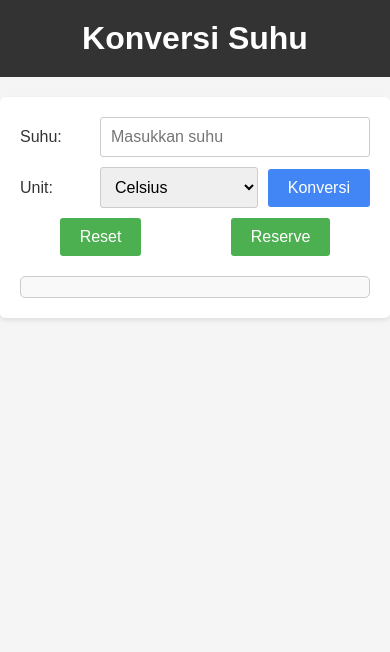
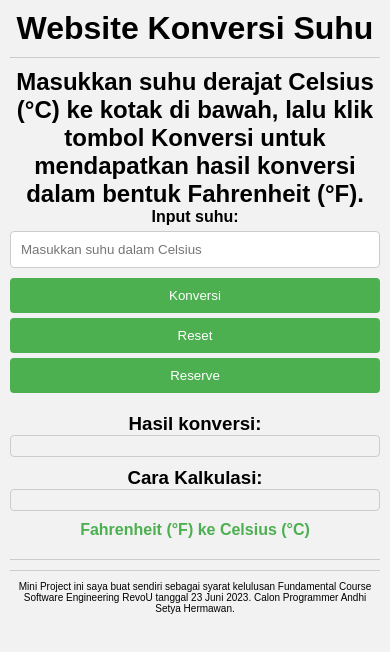
Before and after one commit to AndhiSetyaHermawan/RevoU_day1, a plain HTML site: page index.html in a window 390 px wide. Drawn offline with Linux system fonts and the light colour scheme.

Commit message:
Update 20/06/2023 16.45

```diff
--- a/css/style.css
+++ b/css/style.css
@@ -5,85 +5,158 @@
   padding: 0;
 }
 
-/* Styling umum */
+/* Body Styles */
 body {
   font-family: Arial, sans-serif;
-  background-color: #f5f5f5;
-  color: #333;
+  background-color: #f2f2f2;
 }
 
-header {
-  background-color: #333;
+.container {
+  max-width: 800px;
+  margin: 0 auto;
   padding: 20px;
+}
+
+.header {
+  text-align: center;
+  margin-bottom: 20px;
+}
+
+.divider {
+  border: none;
+  border-top: 1px solid #ccc;
+  margin: 20px 0;
+}
+
+.content {
+  text-align: center;
+  margin-bottom: 40px;
+}
+
+.unit {
+  font-weight: bold;
+}
+
+.input-container {
+  margin-bottom: 20px;
+}
+
+label {
+  display: block;
+  margin-bottom: 5px;
+  font-weight: bold;
+}
+
+input[type="number"] {
+  width: 100%;
+  padding: 10px;
+  border: 1px solid #ccc;
+  border-radius: 4px;
+}
+
+.button-container {
+  display: flex;
+  justify-content: center;
+  gap: 10px;
+  margin-bottom: 20px;
+}
+
+.btn {
+  padding: 10px 20px;
+  border: none;
+  border-radius: 4px;
+  background-color: #4caf50;
+  color: #fff;
+  cursor: pointer;
+  transition: background-color 0.3s;
+}
+
+.btn:hover {
+  background-color: #45a049;
+}
+
+.result-container {
+  margin-bottom: 20px;
+}
+
+.result {
+  padding: 10px;
+  border: 1px solid #ccc;
+  border-radius: 4px;
   text-align: center;
 }
 
-h1 {
-  color: #fff;
+.calculation-container {
+  margin-bottom: 20px;
 }
 
-main {
-  max-width: 600px;
-  margin: 20px auto;
-  padding: 20px;
-  background-color: #fff;
-  border-radius: 5px;
-  box-shadow: 0 2px 5px rgba(0, 0, 0, 0.1);
+.calculation {
+  padding: 10px;
+  border: 1px solid #ccc;
+  border-radius: 4px;
 }
 
-form {
-  display: flex;
-  flex-wrap: wrap;
-  gap: 10px;
-  align-items: center;
-  justify-content: center;
+.link-container {
+  text-align: center;
+  margin-bottom: 20px;
 }
 
-.input-group {
-  flex: 1 1 200px;
-  display: flex;
-  align-items: center;
+a {
+  text-decoration: none;
+  color: #4caf50;
+  font-weight: bold;
 }
 
-label {
-  flex-basis: 80px;
+.footer {
+  text-align: center;
+  margin-top: 20px;
+  padding-top: 20px;
+  border-top: 1px solid #ccc;
+  font-size: 12px;
 }
 
-input,
-select {
-  flex: 1;
+/* Responsive Styles */
+@media (max-width: 600px) {
+  .container {
     padding: 10px;
-  border: 1px solid #ccc;
-  border-radius: 3px;
-  font-size: 16px;
   }
 
-button {
-  padding: 10px 20px;
-  border: none;
-  border-radius: 3px;
-  background-color: #4caf50;
-  color: #fff;
-  font-size: 16px;
-  cursor: pointer;
-  margin: 0 auto;
+  .header {
+    margin-bottom: 10px;
   }
 
-button[type="submit"] {
-  background-color: #4285f4;
+  .divider {
+    margin: 10px 0;
   }
 
-button:hover {
-  background-color: #45a049;
+  .content {
+    margin-bottom: 20px;
   }
 
-#conversionResult {
-  margin-top: 20px;
-  padding: 10px;
-  border: 1px solid #ccc;
-  border-radius: 5px;
-  font-size: 16px;
-  line-height: 1.5;
-  white-space: pre-wrap;
-  background-color: #f9f9f9;
+  .input-container {
+    margin-bottom: 10px;
   }
+
+  .button-container {
+    flex-direction: column;
+    gap: 5px;
+  }
+
+  .btn {
+    width: 100%;
+  }
+
+  .result-container {
+    margin-bottom: 10px;
+  }
+
+  .calculation-container {
+    margin-bottom: 10px;
+  }
+
+  .footer {
+    margin-top: 10px;
+    padding-top: 10px;
+    font-size: 10px;
+  }
+}
--- a/index.html
+++ b/index.html
@@ -1,38 +1,60 @@
 <!DOCTYPE html>
-<html lang="id">
+<html lang="en">
 
 <head>
   <meta charset="UTF-8">
   <meta name="viewport" content="width=device-width, initial-scale=1.0">
+  <link rel="stylesheet" href="css/style.css">
   <title>Konversi Suhu</title>
-  <link rel="stylesheet" href="css/style.css">
 </head>
 
 <body>
-  <header>
-    <h1>Konversi Suhu</h1>
-  </header>
+  <div class="container">
+    <div class="header">
+      <h1>Website Konversi Suhu</h1>
+    </div>
 
-  <main>
-    <form id="temperatureForm">
-      <div class="input-group">
-        <label for="temperatureInput">Suhu:</label>
-        <input type="number" id="temperatureInput" placeholder="Masukkan suhu" required>
+    <hr class="divider">
+
+    <div class="content">
+      <h2>Masukkan suhu derajat <span class="unit">Celsius (°C)</span> ke kotak di bawah, lalu klik tombol Konversi
+        untuk mendapatkan hasil konversi dalam bentuk <span id="conversion" class="unit">Fahrenheit (°F)</span>.</h2>
+
+      <div class="input-container">
+        <label for="temperature">Input suhu:</label>
+        <input type="number" id="temperature" placeholder="Masukkan suhu dalam Celsius" required>
       </div>
-      <div class="input-group">
-        <label for="unitSelect">Unit:</label>
-        <select id="unitSelect" required>
-          <option value="celsius">Celsius</option>
-          <option value="fahrenheit">Fahrenheit</option>
-        </select>
+
+      <div class="button-container">
+        <button id="convertBtn" class="btn">Konversi</button>
+        <button id="resetBtn" class="btn">Reset</button>
+        <button id="reverseBtn" class="btn">Reserve</button>
       </div>
-      <button type="submit" id="konversiBtn">Konversi</button>
-      <button type="button" id="resetBtn">Reset</button>
-      <button type="button" id="reverseBtn">Reserve</button>
-    </form>
 
-    <div id="conversionResult"></div>
-  </main>
+      <div class="result-container">
+        <h3>Hasil konversi:</h3>
+        <div id="result" class="result"></div>
+      </div>
+
+      <div class="calculation-container">
+        <h3>Cara Kalkulasi:</h3>
+        <div id="calculation" class="calculation"></div>
+      </div>
+
+      <div class="link-container">
+        <a href="#" id="reverseLink">Fahrenheit (°F) ke Celsius (°C)</a>
+      </div>
+    </div>
+
+    <hr class="divider">
+
+    <div class="footer">
+      <footer>
+        <p>Mini Project ini saya buat sendiri sebagai syarat kelulusan Fundamental Course Software Engineering RevoU
+          tanggal 23 Juni 2023. Calon Programmer Andhi Setya Hermawan.</p>
+      </footer>
+    </div>
+  </div>
 
   <script src="js/script.js"></script>
 </body>
--- a/js/script.js
+++ b/js/script.js
@@ -1,70 +1,76 @@
-// Tangkap formulir suhu dan tombol reset/reserve
-var temperatureForm = document.getElementById("temperatureForm");
-var resetBtn = document.getElementById("resetBtn");
-var reverseBtn = document.getElementById("reverseBtn");
+// Element DOM
+const temperatureInput = document.getElementById("temperature");
+const convertBtn = document.getElementById("convertBtn");
+const resetBtn = document.getElementById("resetBtn");
+const reverseBtn = document.getElementById("reverseBtn");
+const resultContainer = document.getElementById("result");
+const calculationContainer = document.getElementById("calculation");
+const reverseLink = document.getElementById("reverseLink");
+const unitCelsius = document.querySelectorAll(".unit");
 
-// Tambahkan event listener untuk acara pengiriman formulir
-temperatureForm.addEventListener("submit", function(event) {
-  event.preventDefault(); // Mencegah pengiriman formulir
+// Konversi Celsius ke Fahrenheit
+function celsiusToFahrenheit(celsius) {
+  return (celsius * 9 / 5) + 32;
+}
 
-  // Dapatkan nilai suhu dan unit dari input
-  var temperatureInput = parseFloat(document.getElementById("temperatureInput").value);
-  var unitSelect = document.getElementById("unitSelect").value;
-  var conversionResult = document.getElementById("conversionResult");
+// Konversi Fahrenheit ke Celsius
+function fahrenheitToCelsius(fahrenheit) {
+  return (fahrenheit - 32) * 5 / 9;
+}
 
-  // Validasi input suhu
-  if (isNaN(temperatureInput)) {
-    conversionResult.textContent = "Masukkan suhu yang valid!";
-    conversionResult.style.border = "none"; // Hapus border jika input tidak valid
-    return;
+// Validasi Input
+function validateInput(input) {
+  if (isNaN(input)) {
+    alert("Input harus berupa angka!");
+    return false;
   }
+  return true;
+}
 
-  // Konversi suhu berdasarkan unit yang dipilih
-  var result;
-  var formula;
-  if (unitSelect === "celsius") {
-    result = (temperatureInput * 9/5) + 32;
-    formula = "(" + temperatureInput + " × 9/5) + 32";
-    conversionResult.textContent = "Input suhu: " + temperatureInput + "°C\n" +
-                                   "Hasil konversi: " + formula + " = " + result.toFixed(2) + "°F";
-    conversionResult.style.border = "1px solid #ccc"; // Tambahkan border pada kotak hasil konversi
-  } else if (unitSelect === "fahrenheit") {
-    result = (temperatureInput - 32) * 5/9;
-    formula = "(" + temperatureInput + " - 32) × 5/9";
-    conversionResult.textContent = "Input suhu: " + temperatureInput + "°F\n" +
-                                   "Hasil konversi: " + formula + " = " + result.toFixed(2) + "°C";
-    conversionResult.style.border = "1px solid #ccc"; // Tambahkan border pada kotak hasil konversi
+// Handler tombol Konversi
+function convertHandler() {
+  const temperature = parseFloat(temperatureInput.value);
+
+  if (validateInput(temperature)) {
+    const fahrenheit = celsiusToFahrenheit(temperature);
+    const calculation = `(${temperature} °C) * (9/5) + 32 = ${fahrenheit.toFixed(2)} °F`;
+
+    resultContainer.textContent = `${fahrenheit.toFixed(2)} °F`;
+    calculationContainer.textContent = calculation;
   }
+}
+
+// Handler tombol Reset
+function resetHandler() {
+  temperatureInput.value = "";
+  resultContainer.textContent = "";
+  calculationContainer.textContent = "";
+}
+
+// Handler tombol Reserve
+function reverseHandler() {
+  const temperature = parseFloat(temperatureInput.value);
+
+  if (validateInput(temperature)) {
+    const celsius = fahrenheitToCelsius(temperature);
+    const calculation = `(${temperature} °F - 32) * (5/9) = ${celsius.toFixed(2)} °C`;
+
+    resultContainer.textContent = `${celsius.toFixed(2)} °C`;
+    calculationContainer.textContent = calculation;
+    unitCelsius.forEach(unit => {
+      unit.textContent = "Celsius (°C)";
+    });
+    reverseLink.textContent = "Celsius (°C) ke Fahrenheit (°F)";
+  }
+}
+
+// Event Listener
+convertBtn.addEventListener("click", convertHandler);
+resetBtn.addEventListener("click", resetHandler);
+reverseBtn.addEventListener("click", reverseHandler);
+
+// Event Listener untuk link Reverse
+reverseLink.addEventListener("click", function (e) {
+  e.preventDefault();
+  reverseHandler();
 });
-
-// Tambahkan event listener untuk tombol reset
-resetBtn.addEventListener("click", function(event) {
-  event.preventDefault(); // Mencegah pengiriman formulir
-  var conversionResult = document.getElementById("conversionResult");
-  conversionResult.style.border = "none"; // Hapus border saat mereset formulir
-  document.getElementById("temperatureInput").value = "";
-  conversionResult.textContent = "";
-});
-
-// Tambahkan event listener untuk tombol reserve
-reverseBtn.addEventListener("click", function(event) {
-  event.preventDefault(); // Mencegah pengiriman formulir
-  var conversionResult = document.getElementById("conversionResult");
-  var resultText = conversionResult.textContent;
-
-  if (resultText.includes("°C")) {
-    var fahrenheit = parseFloat(resultText.split("=")[1]);
-    var celsius = (fahrenheit - 32) * 5/9;
-    var formula = "(" + fahrenheit.toFixed(2) + " - 32) × 5/9";
-    conversionResult.textContent = "Input suhu: " + fahrenheit.toFixed(2) + "°F\n" +
-                                   "Hasil konversi: " + formula + " = " + celsius.toFixed(2) + "°C";
-    conversionResult.title = "Formula konversi Fahrenheit ke Celsius: " + formula + " = " + celsius.toFixed(2);
-  } else if (resultText.includes("°F")) {
-    var celsius = parseFloat(resultText.split("=")[1]);
-    var fahrenheit = (celsius * 9/5) + 32;
-    var formula = "(" + celsius.toFixed(2) + " × 9/5) + 32";
-    conversionResult.textContent = "Input suhu: " + celsius.toFixed(2) + "°C\n" +
-                                   "Hasil konversi: " + formula + " = " + fahrenheit.toFixed(2) + "°F";
-    conversionResult.title = "Formula konversi Celsius ke Fahrenheit: " + formula + " = " + fahrenheit.toFixed(2);
-  }
-});
```
Lines whose indentation alone changed are shown as unchanged.
